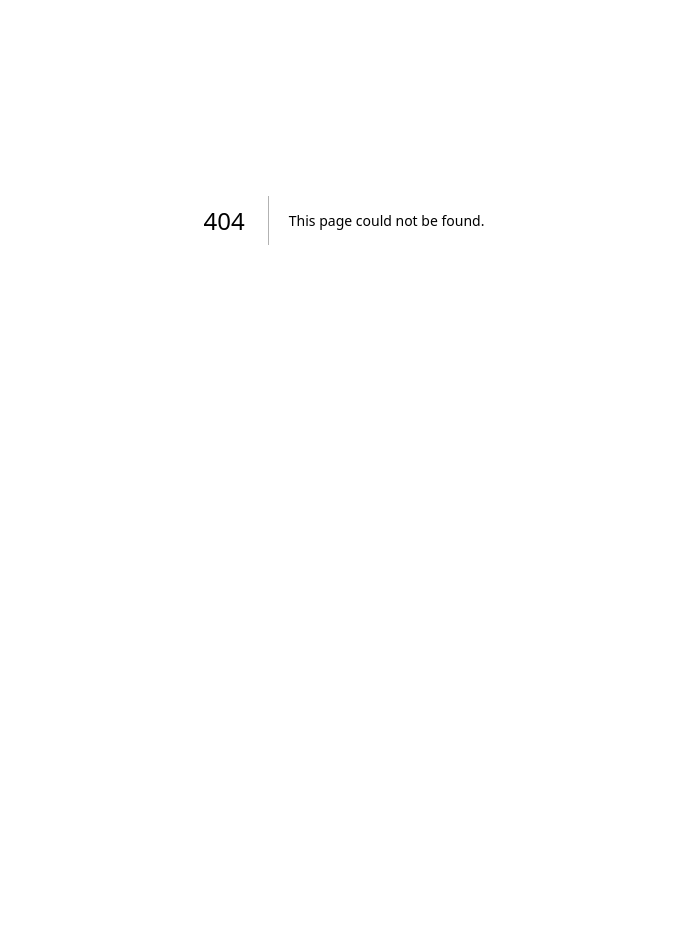
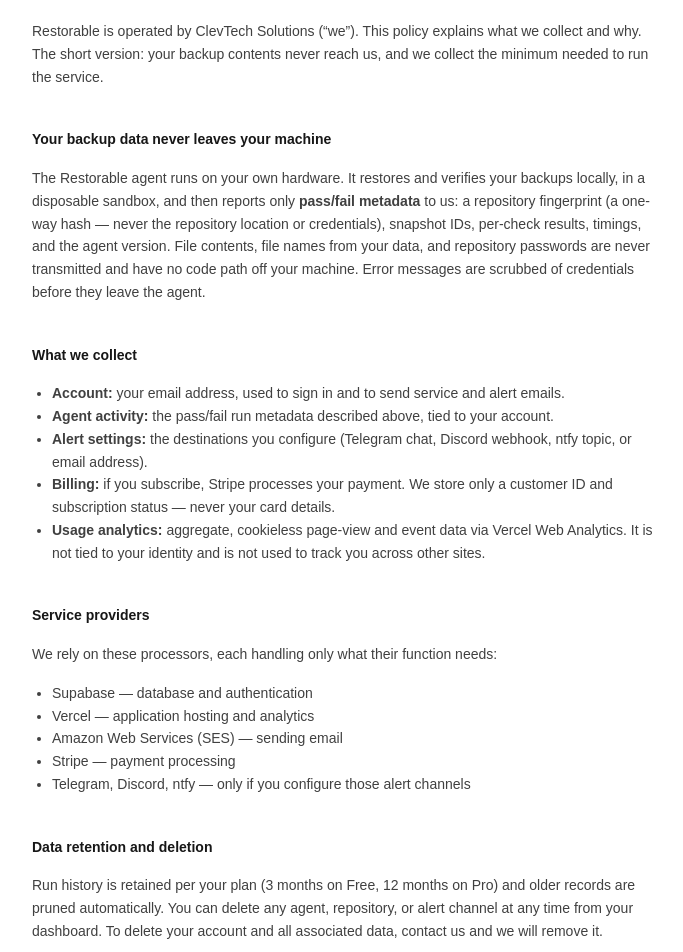
Before and after one commit to restorable-dev/restorable, a Next.js app in the folder web/: page /privacy in a window 1280 px wide. Before the commit this address had no page. Shown: the part 180-1132 px from the top of the page, without its empty margins (296-979 px from the left). Before the commit the page ends 800 px from the top, so only its background shows below. Built offline with nearby package versions, Linux system fonts and the light colour scheme.

Commit message:
feat(web): add Privacy Policy and Terms pages, linked from footer

```diff
--- /dev/null
+++ b/web/src/app/legal/legal.tsx
@@ -0,0 +1,25 @@
+import Link from "next/link";
+
+// Shared shell for the Terms and Privacy pages.
+export function LegalPage({
+  title,
+  updated,
+  children,
+}: {
+  title: string;
+  updated: string;
+  children: React.ReactNode;
+}) {
+  return (
+    <main className="mx-auto w-full max-w-2xl px-6 py-16">
+      <Link href="/" className="text-sm text-neutral-500 underline">
+        ← Restorable
+      </Link>
+      <h1 className="mt-6 text-2xl font-semibold">{title}</h1>
+      <p className="mt-1 text-sm text-neutral-500">Last updated: {updated}</p>
+      <div className="prose mt-8 flex flex-col gap-4 text-sm leading-relaxed text-neutral-700 dark:text-neutral-300 [&_h2]:mt-6 [&_h2]:font-semibold [&_h2]:text-neutral-900 dark:[&_h2]:text-neutral-100 [&_ul]:list-disc [&_ul]:pl-5">
+        {children}
+      </div>
+    </main>
+  );
+}
--- a/web/src/app/page.tsx
+++ b/web/src/app/page.tsx
@@ -131,6 +131,8 @@ restorable: PASS
         <span>© {new Date().getFullYear()} ClevTech Solutions · MIT licensed</span>
         <div className="flex gap-4">
           <a href="https://github.com/restorable-dev/restorable" className="underline">GitHub</a>
+          <Link href="/privacy" className="underline">Privacy</Link>
+          <Link href="/terms" className="underline">Terms</Link>
           <Link href="/login" className="underline">Sign in</Link>
         </div>
       </footer>
--- /dev/null
+++ b/web/src/app/privacy/page.tsx
@@ -0,0 +1,80 @@
+import type { Metadata } from "next";
+
+import { LegalPage } from "../legal/legal";
+
+export const metadata: Metadata = { title: "Privacy Policy — Restorable" };
+
+export default function PrivacyPage() {
+  return (
+    <LegalPage title="Privacy Policy" updated="July 2026">
+      <p>
+        Restorable is operated by ClevTech Solutions (&ldquo;we&rdquo;). This
+        policy explains what we collect and why. The short version: your backup
+        contents never reach us, and we collect the minimum needed to run the
+        service.
+      </p>
+
+      <h2>Your backup data never leaves your machine</h2>
+      <p>
+        The Restorable agent runs on your own hardware. It restores and verifies
+        your backups locally, in a disposable sandbox, and then reports only
+        <strong> pass/fail metadata</strong> to us: a repository fingerprint (a
+        one-way hash — never the repository location or credentials), snapshot
+        IDs, per-check results, timings, and the agent version. File contents,
+        file names from your data, and repository passwords are never
+        transmitted and have no code path off your machine. Error messages are
+        scrubbed of credentials before they leave the agent.
+      </p>
+
+      <h2>What we collect</h2>
+      <ul>
+        <li>
+          <strong>Account:</strong> your email address, used to sign in and to
+          send service and alert emails.
+        </li>
+        <li>
+          <strong>Agent activity:</strong> the pass/fail run metadata described
+          above, tied to your account.
+        </li>
+        <li>
+          <strong>Alert settings:</strong> the destinations you configure
+          (Telegram chat, Discord webhook, ntfy topic, or email address).
+        </li>
+        <li>
+          <strong>Billing:</strong> if you subscribe, Stripe processes your
+          payment. We store only a customer ID and subscription status — never
+          your card details.
+        </li>
+        <li>
+          <strong>Usage analytics:</strong> aggregate, cookieless page-view and
+          event data via Vercel Web Analytics. It is not tied to your identity
+          and is not used to track you across other sites.
+        </li>
+      </ul>
+
+      <h2>Service providers</h2>
+      <p>We rely on these processors, each handling only what their function needs:</p>
+      <ul>
+        <li>Supabase — database and authentication</li>
+        <li>Vercel — application hosting and analytics</li>
+        <li>Amazon Web Services (SES) — sending email</li>
+        <li>Stripe — payment processing</li>
+        <li>Telegram, Discord, ntfy — only if you configure those alert channels</li>
+      </ul>
+
+      <h2>Data retention and deletion</h2>
+      <p>
+        Run history is retained per your plan (3 months on Free, 12 months on
+        Pro) and older records are pruned automatically. You can delete any
+        agent, repository, or alert channel at any time from your dashboard. To
+        delete your account and all associated data, contact us and we will
+        remove it.
+      </p>
+
+      <h2>Contact</h2>
+      <p>
+        Questions about privacy: <a href="mailto:privacy@restorable.dev">privacy@restorable.dev</a>.
+      </p>
+    </LegalPage>
+  );
+}
--- /dev/null
+++ b/web/src/app/terms/page.tsx
@@ -0,0 +1,64 @@
+import type { Metadata } from "next";
+
+import { LegalPage } from "../legal/legal";
+
+export const metadata: Metadata = { title: "Terms of Service — Restorable" };
+
+export default function TermsPage() {
+  return (
+    <LegalPage title="Terms of Service" updated="July 2026">
+      <p>
+        These terms govern your use of Restorable, operated by ClevTech
+        Solutions (&ldquo;we&rdquo;). By creating an account or using the
+        service you agree to them.
+      </p>
+
+      <h2>The service</h2>
+      <p>
+        Restorable restore-tests your backups and reports the results. The agent
+        is open-source software (MIT licensed) that you run yourself; the hosted
+        dashboard is an optional, additive service. Restorable performs only
+        read operations against your backup repositories and is a verification
+        tool — it is not itself a backup, and it does not replace keeping your
+        own backups.
+      </p>
+
+      <h2>Beta</h2>
+      <p>
+        The hosted service is currently in beta. Paid plans are free during the
+        beta period. Features may change, and availability is not guaranteed.
+      </p>
+
+      <h2>Your responsibilities</h2>
+      <ul>
+        <li>Keep your account credentials and agent API keys secure.</li>
+        <li>Only connect the service to backup repositories you are authorized to access.</li>
+        <li>Do not attempt to disrupt, reverse-engineer the hosted service, or abuse it.</li>
+      </ul>
+
+      <h2>Billing</h2>
+      <p>
+        If and when paid plans begin charging, subscriptions are billed through
+        Stripe on the interval you select and renew until canceled. You can
+        cancel anytime from the billing portal; access continues through the end
+        of the paid period, and your data is retained.
+      </p>
+
+      <h2>No warranty; limitation of liability</h2>
+      <p>
+        The service is provided &ldquo;as is,&rdquo; without warranties of any
+        kind. A passing test indicates the checks you configured succeeded on a
+        given snapshot; it is not a guarantee against all possible data loss.
+        You remain responsible for your own backup strategy. To the maximum
+        extent permitted by law, we are not liable for indirect or consequential
+        damages, or for data loss.
+      </p>
+
+      <h2>Changes and contact</h2>
+      <p>
+        We may update these terms; material changes will be reflected here.
+        Questions: <a href="mailto:support@restorable.dev">support@restorable.dev</a>.
+      </p>
+    </LegalPage>
+  );
+}
```
